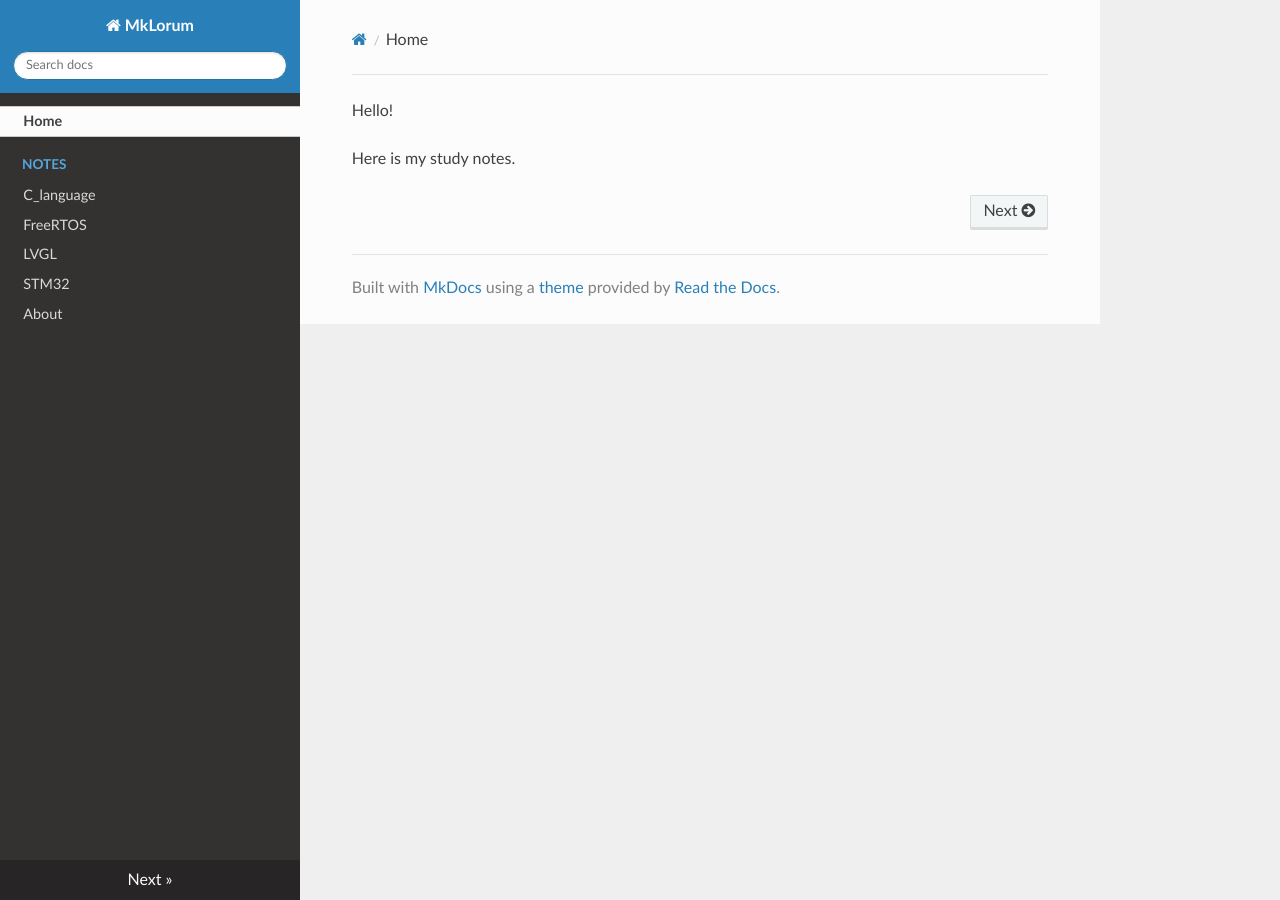
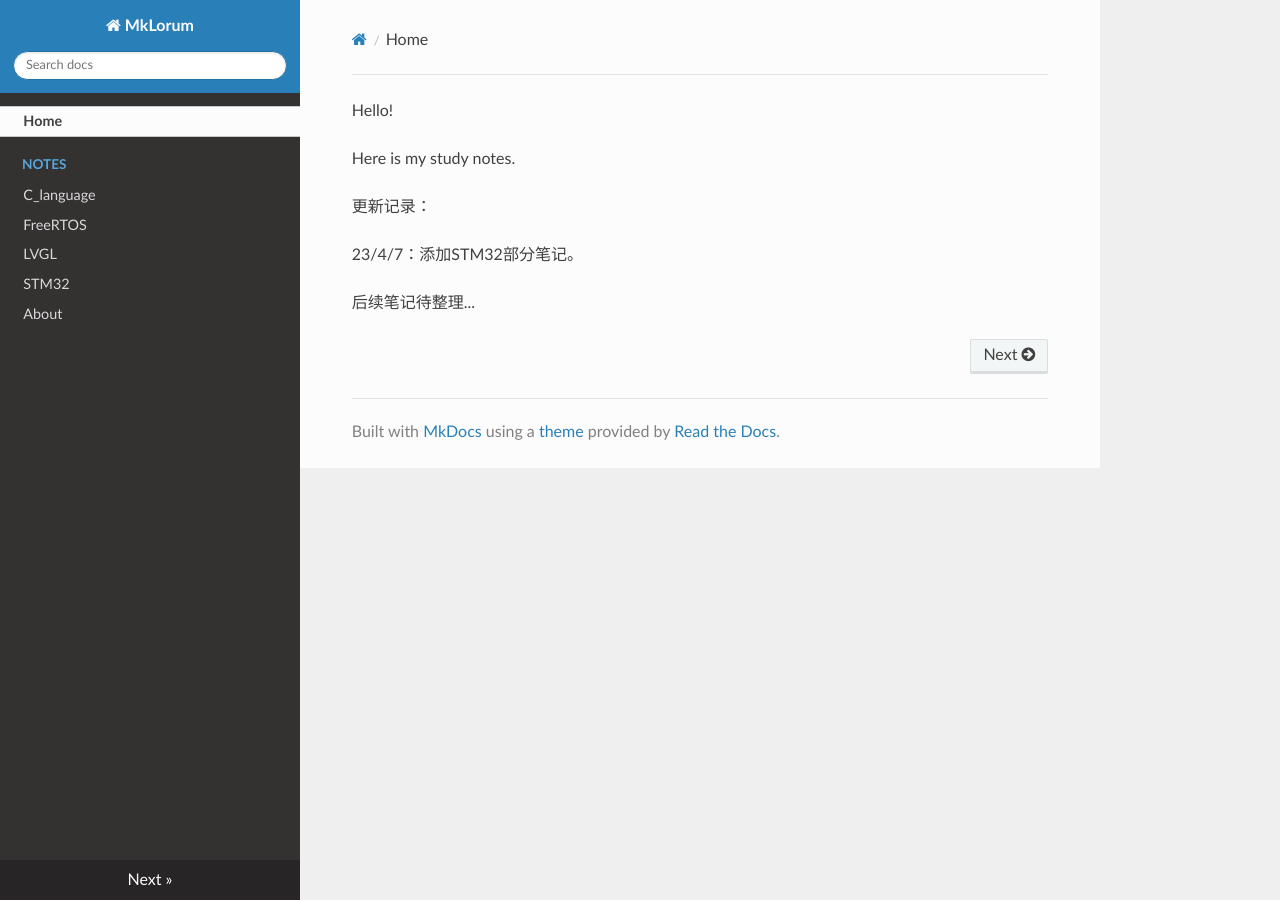
Before and after one commit to BAIIIIAB/Study_notes, an MkDocs documentation site: the page built from docs/index.md, in a window 1280 px wide. Built offline with MkDocs 1.6.1, drawn with Linux system fonts in a browser that asks for light colours; nearby versions of some CDN libraries.

Commit message:
index.md update

```diff
--- a/docs/index.md
+++ b/docs/index.md
@@ -1,3 +1,11 @@
 Hello!
 
 Here is my study notes.
+
+
+
+更新记录：
+
+23/4/7：添加STM32部分笔记。
+
+后续笔记待整理...
```
